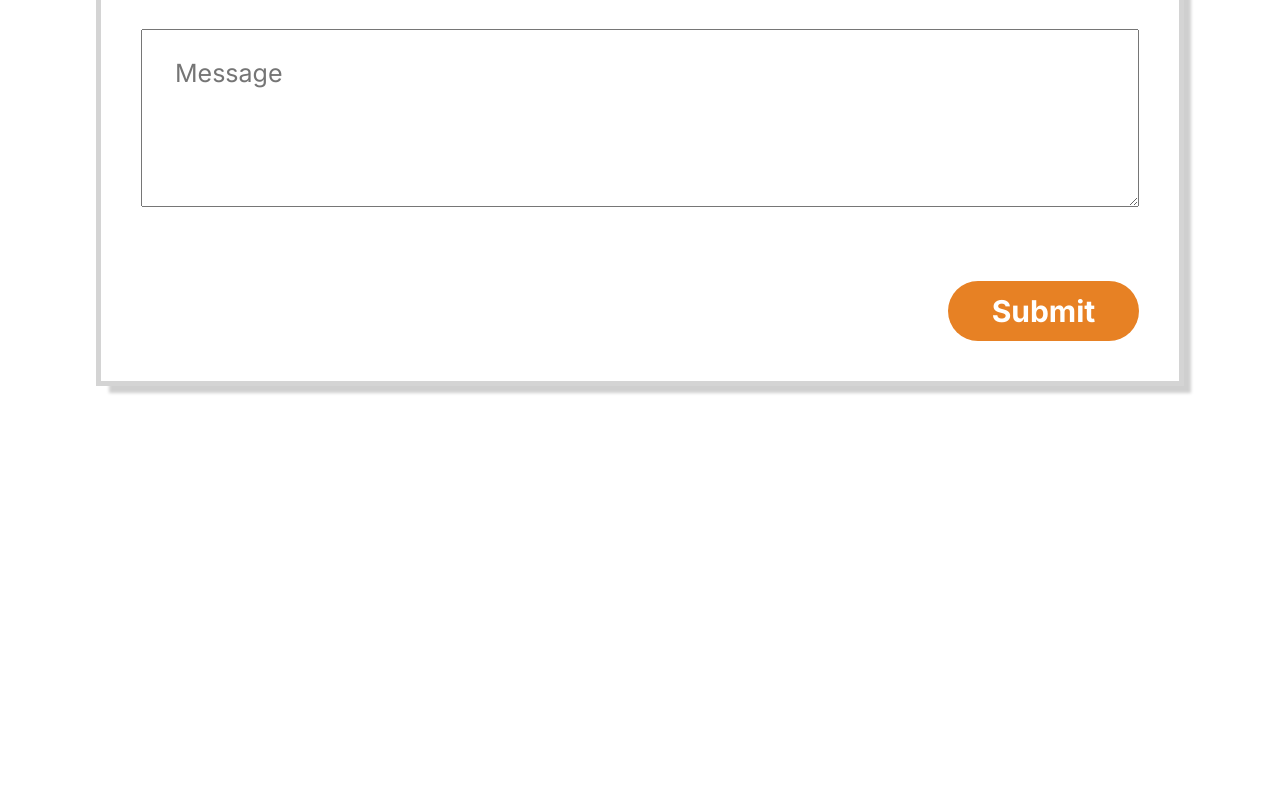
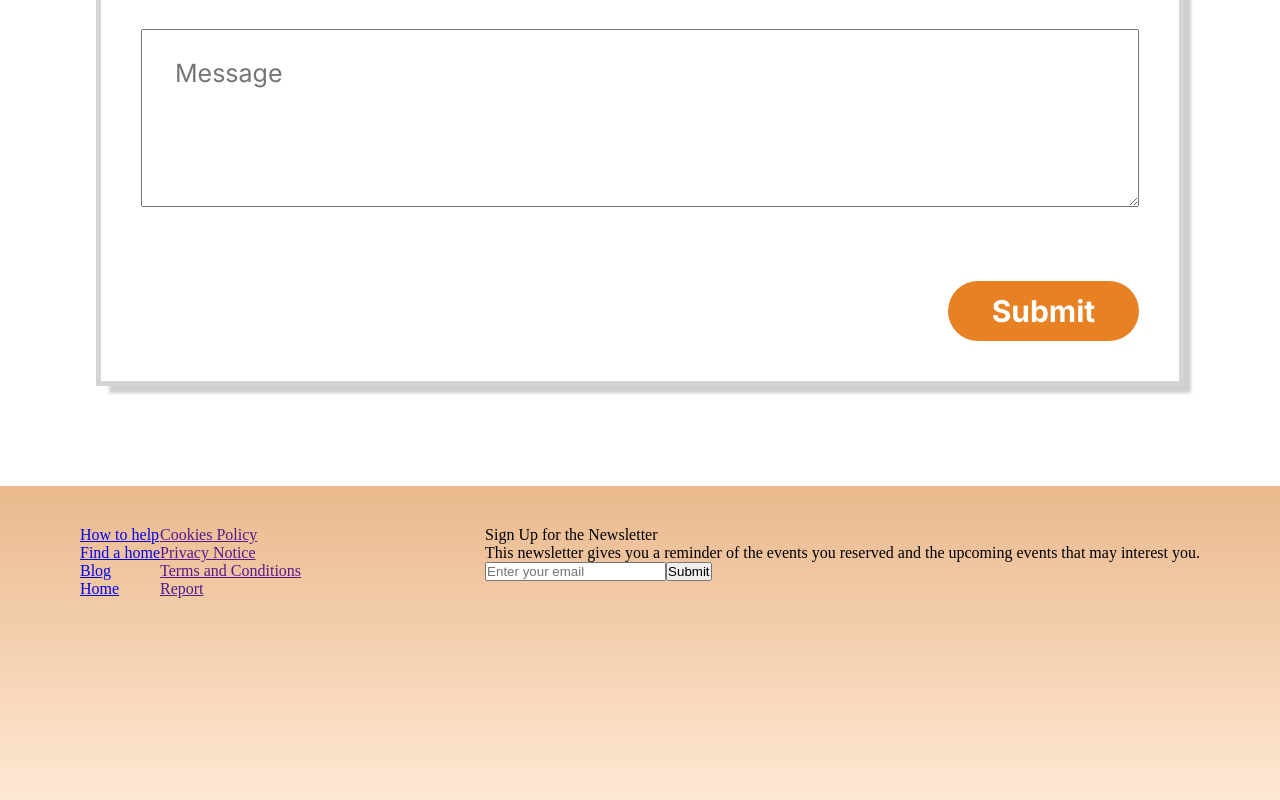
Before and after one commit to Children-s-Home/ChangiaKe, a React (Vite) app: page /AboutUs in a window 1280 px wide. Shown: the part 1734-2534 px from the top of the page. Before the commit the page ends 2170 px from the top, so only its background shows below. Built offline with nearby package versions, Linux system fonts and the light colour scheme.

Commit message:
initial commit for the footer

```diff
--- a/src/Components/AboutUs/AboutUs.jsx
+++ b/src/Components/AboutUs/AboutUs.jsx
@@ -1,6 +1,7 @@
 import Navbar from "../Navbar/Navbar";
 import Content from "./Content";
 import Contact from "./Contact";
+import Footer from "../Footer/Footer"
 import "./aboutUs.css";
 
 const AboutUs = () => {
@@ -9,6 +10,7 @@ const AboutUs = () => {
       <Navbar />
       <Content />
       <Contact />
+      <Footer />
     </div>
   );
 };
--- a/src/Components/AboutUs/aboutUs.css
+++ b/src/Components/AboutUs/aboutUs.css
@@ -70,7 +70,7 @@ h1.title {
   display: flex;
   flex-direction: column;
   padding: 40px 0px;
-  margin-bottom: 50px;
+  margin-bottom: 100px;
 }
 
 .contact-card h2 {
--- a/src/Components/Footer/Footer.jsx
+++ b/src/Components/Footer/Footer.jsx
@@ -1,9 +1,53 @@
-import React from 'react'
+import "./footer.css";
+import { Link } from "react-router-dom";
 
 const Footer = () => {
   return (
-    <div>Footer</div>
-  )
-}
+    <div className="footer-container">
+      <div className="links">
+        <div className="column">
+          <Link className="footer-links" to="/DonationVolunteeringFundraising">
+            How to help
+          </Link>
 
-export default Footer
+          <Link className="footer-links" to="/SearchResults">
+            Find a home
+          </Link>
+
+          <Link className="footer-links" to="/Blog">
+            Blog
+          </Link>
+
+          <Link className="footer-links" to="/">
+            Home
+          </Link>
+        </div>
+
+        <div className="column">
+          <a href="">Cookies Policy</a>
+          <a href="">Privacy Notice</a>
+          <a href="">Terms and Conditions</a>
+          <a href="">Report</a>
+        </div>
+      </div>
+
+      <div className="newsletter">
+        <div className="newsletter-content">
+          <p>Sign Up for the Newsletter</p>
+          <p>
+            This newsletter gives you a reminder of the events you reserved and
+            the upcoming events that may interest you.
+          </p>
+          <div className="email-form">
+            <form action="">
+              <input type="text" placeholder="Enter your email" />
+              <button value="submit">Submit</button>
+            </form>
+          </div>
+        </div>
+      </div>
+    </div>
+  );
+};
+
+export default Footer;
--- /dev/null
+++ b/src/Components/Footer/footer.css
@@ -0,0 +1,18 @@
+.footer-container {
+    background: linear-gradient(180deg, #EAB98D 0%, #FFEAD7 100%);
+    height: 330px;
+    padding: 40px 80px 30px 80px;
+    display: flex;
+    justify-content: space-between;
+}
+
+.links {
+    display: flex;
+    justify-content: space-between;
+
+}
+
+.column {
+    display: flex;
+    flex-direction: column;
+}
```
